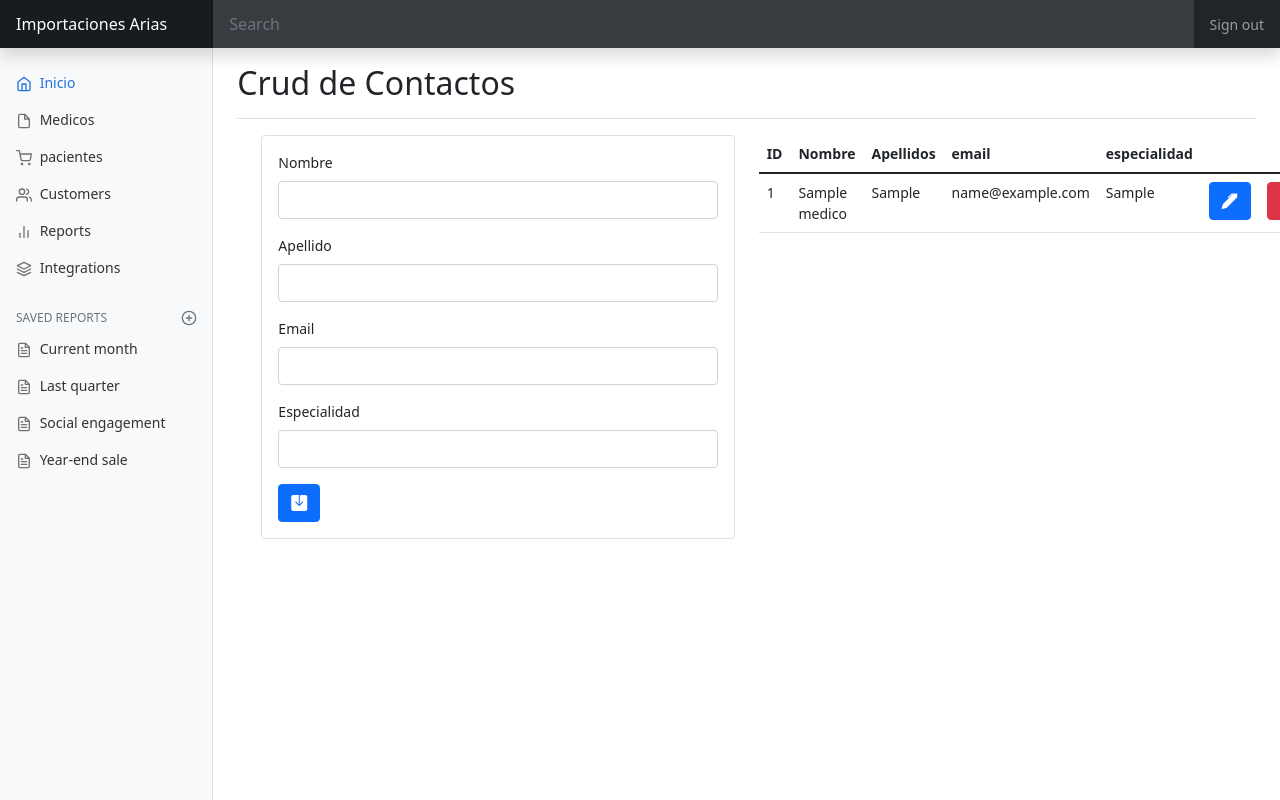
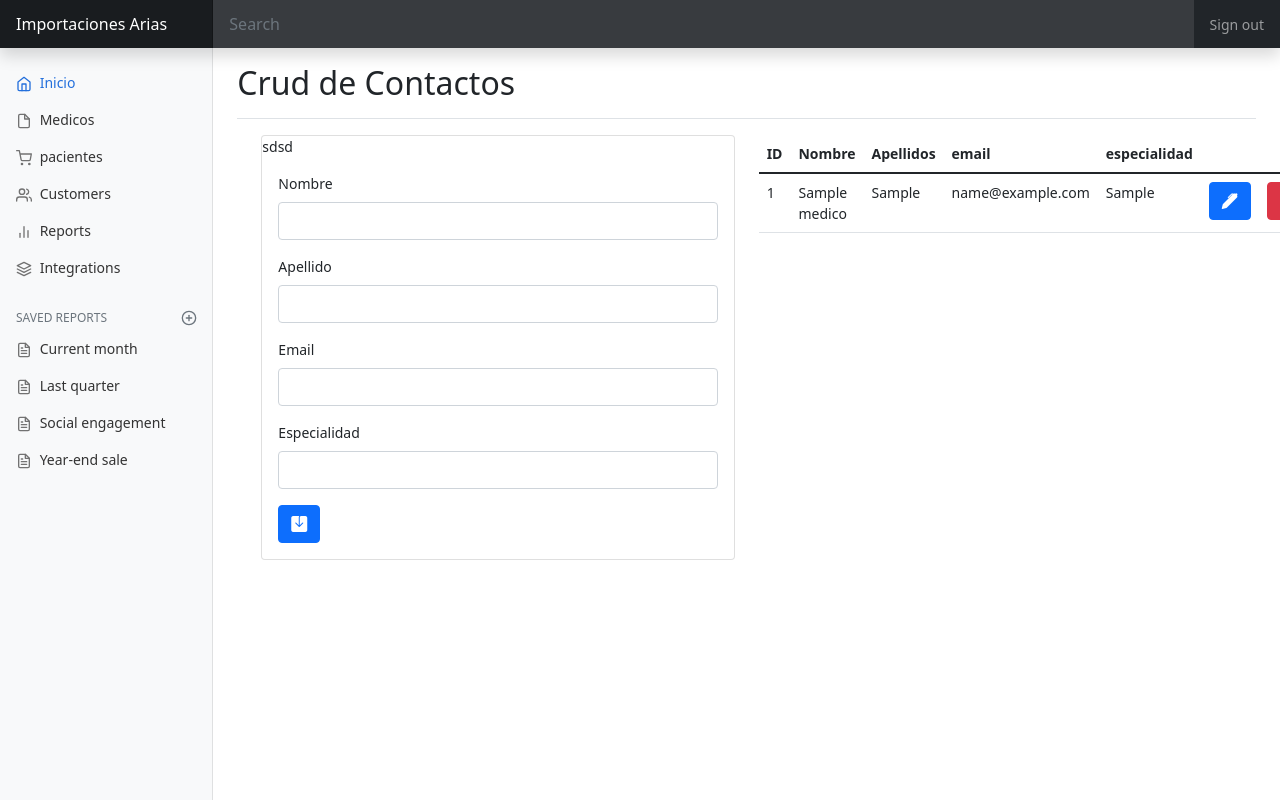
Before and after one commit to AlejoMorales99/documentacion, a PHP site: page /Medico.php in a window 1280 px wide. Run offline with PHP 8.4, Linux system fonts and the light colour scheme; tables that the repository leaves empty or names only in its code hold one stand-in row (values such as "Sample post").

Commit message:
Cambio de prueba

```diff
--- a/Hospisoftv1/Medico.php
+++ b/Hospisoftv1/Medico.php
@@ -11,7 +11,7 @@ require_once 'plantilla/cabecera.php';
               <div class="row">
             <div class="col-md-6">
                 <div class="card">
-
+                    sdsd
                     <div class="card-body">
                         <form action="app/insertarMedicos.php" method="POST">
                             <div class="mb-3">
```
